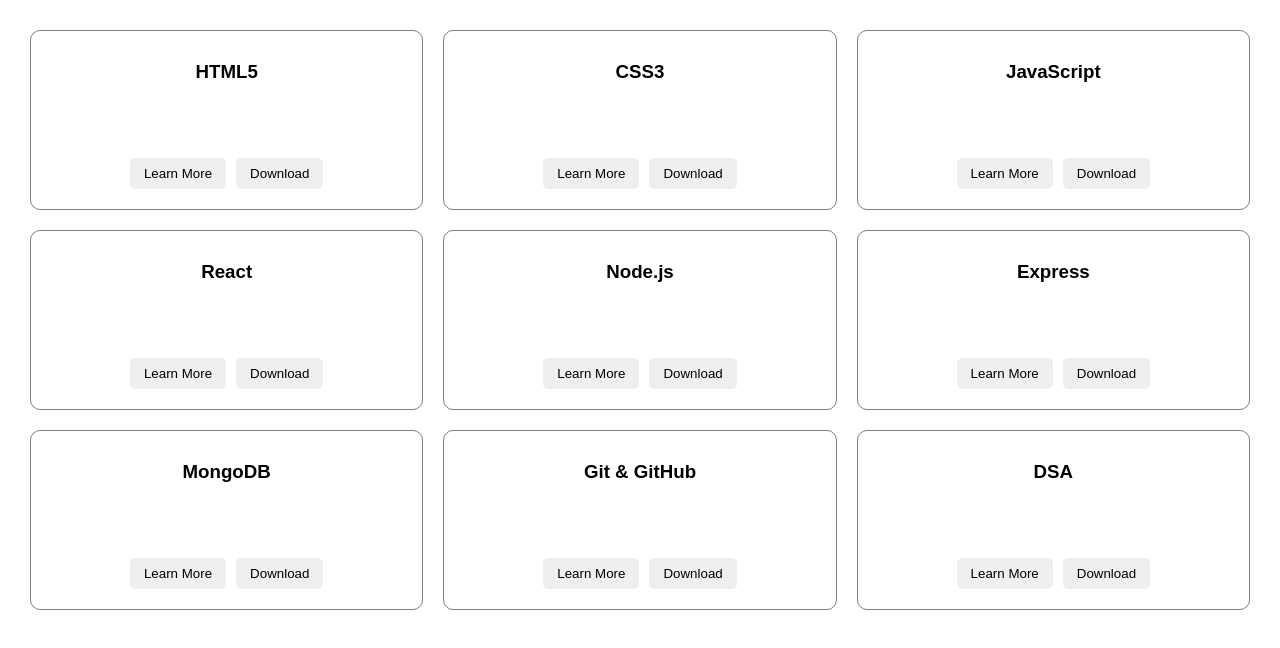
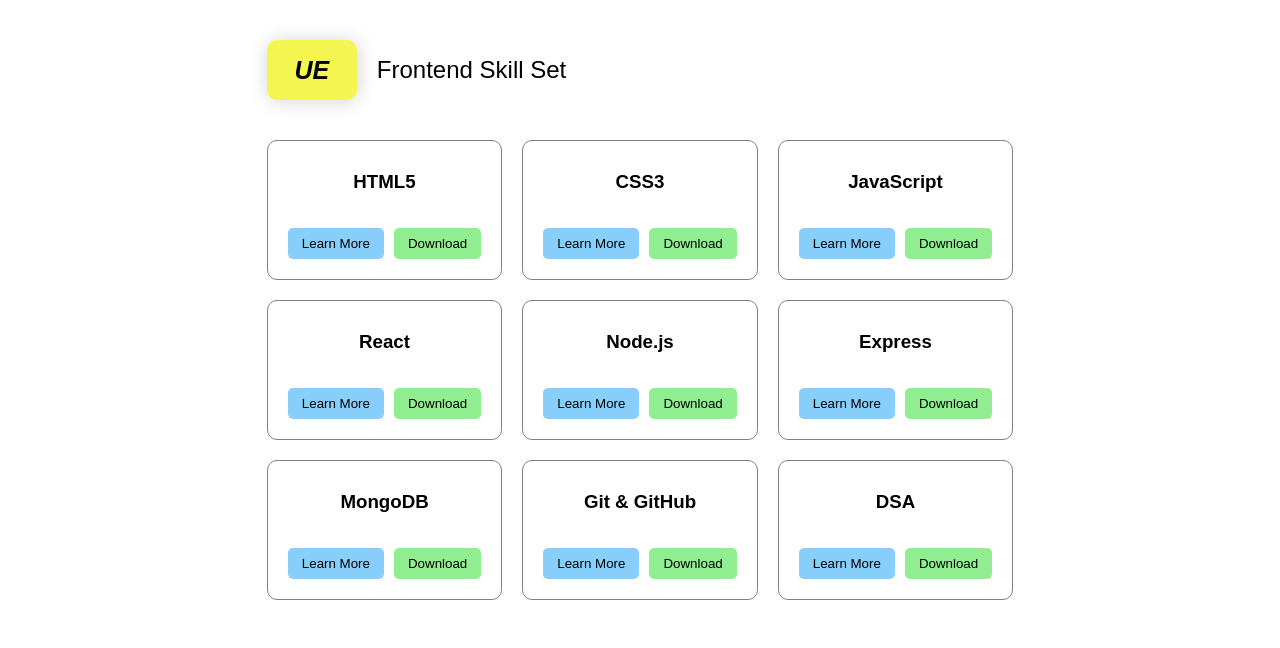
Before and after one commit to adityamurty-developer/web-dev, a plain HTML site: page css-practice/Exercise-03-Grid-Cards/index.html in a window 1280 px wide. Drawn offline with Linux system fonts and the light colour scheme.

Commit message:
Updated cards

```diff
--- a/css-practice/Exercise-03-Grid-Cards/index.html
+++ b/css-practice/Exercise-03-Grid-Cards/index.html
@@ -17,15 +17,47 @@
             font-family: Arial, sans-serif;
         }
 
+        .wrapper{
+            width: fit-content;
+            margin: 10px auto;
+        }
+
+        .heading{
+            display: flex;
+            align-items: center;
+            gap: 20px;
+        }
+
+        .heading h1{
+            margin: 0;
+            width: 90px;
+            height: 60px;
+            background-color: rgb(245, 245, 82);
+            box-sizing: border-box;
+            border-radius: 10px;
+            box-shadow: 1px 1px 20px lightgray;
+            display: flex;
+            justify-content: center;
+            align-items: center;
+            font-size: 25px;
+            font-style: italic;
+        }
+
+        .heading h2{
+            font-weight: 500;
+        }
+
         .container{
             display: grid;
             grid-template-columns: repeat(3, 1fr);
             gap: 20px;
+            margin-top: 40px;
+            justify-content: center;
         }
 
         .item{
             border: 1px solid grey;
-            height: 180px;
+            height: 140px;
 
             display: flex;
             flex-direction: column;
@@ -51,86 +83,103 @@
             border-radius: 5px;
             cursor: pointer;
         }
+
+        .learn{
+            background-color: lightskyblue;
+        }
+
+        .download{
+            background-color: lightgreen;
+        }
+
     </style>
 </head>
+
 <body>
 
-    <main>
+    <main class="wrapper">
+
+        <div class="heading">
+            <h1>UE</h1>
+            <h2>Frontend Skill Set</h2>
+        </div>
+
         <section class="container">
 
             <div class="item">
                 <h3>HTML5</h3>
                 <div class="btns">
-                    <button>Learn More</button>
-                    <button>Download</button>
+                    <button class="learn">Learn More</button>
+                    <button class="download">Download</button>
                 </div>
             </div>
 
             <div class="item">
                 <h3>CSS3</h3>
                 <div class="btns">
-                    <button>Learn More</button>
-                    <button>Download</button>
+                    <button class="learn">Learn More</button>
+                    <button class="download">Download</button>
                 </div>
             </div>
 
             <div class="item">
                 <h3>JavaScript</h3>
                 <div class="btns">
-                    <button>Learn More</button>
-                    <button>Download</button>
+                    <button class="learn">Learn More</button>
+                    <button class="download">Download</button>
                 </div>
             </div>
 
             <div class="item">
                 <h3>React</h3>
                 <div class="btns">
-                    <button>Learn More</button>
-                    <button>Download</button>
+                    <button class="learn">Learn More</button>
+                    <button class="download">Download</button>
                 </div>
             </div>
 
             <div class="item">
                 <h3>Node.js</h3>
                 <div class="btns">
-                    <button>Learn More</button>
-                    <button>Download</button>
+                    <button class="learn">Learn More</button>
+                    <button class="download">Download</button>
                 </div>
             </div>
 
             <div class="item">
                 <h3>Express</h3>
                 <div class="btns">
-                    <button>Learn More</button>
-                    <button>Download</button>
+                    <button class="learn">Learn More</button>
+                    <button class="download">Download</button>
                 </div>
             </div>
 
             <div class="item">
                 <h3>MongoDB</h3>
                 <div class="btns">
-                    <button>Learn More</button>
-                    <button>Download</button>
+                    <button class="learn">Learn More</button>
+                    <button class="download">Download</button>
                 </div>
             </div>
 
             <div class="item">
                 <h3>Git & GitHub</h3>
                 <div class="btns">
-                    <button>Learn More</button>
-                    <button>Download</button>
+                    <button class="learn">Learn More</button>
+                    <button class="download">Download</button>
                 </div>
             </div>
 
             <div class="item">
                 <h3>DSA</h3>
                 <div class="btns">
-                    <button>Learn More</button>
-                    <button>Download</button>
+                    <button class="learn">Learn More</button>
+                    <button class="download">Download</button>
                 </div>
             </div>
 
         </section>
+
     </main>
 
 </body>
```
